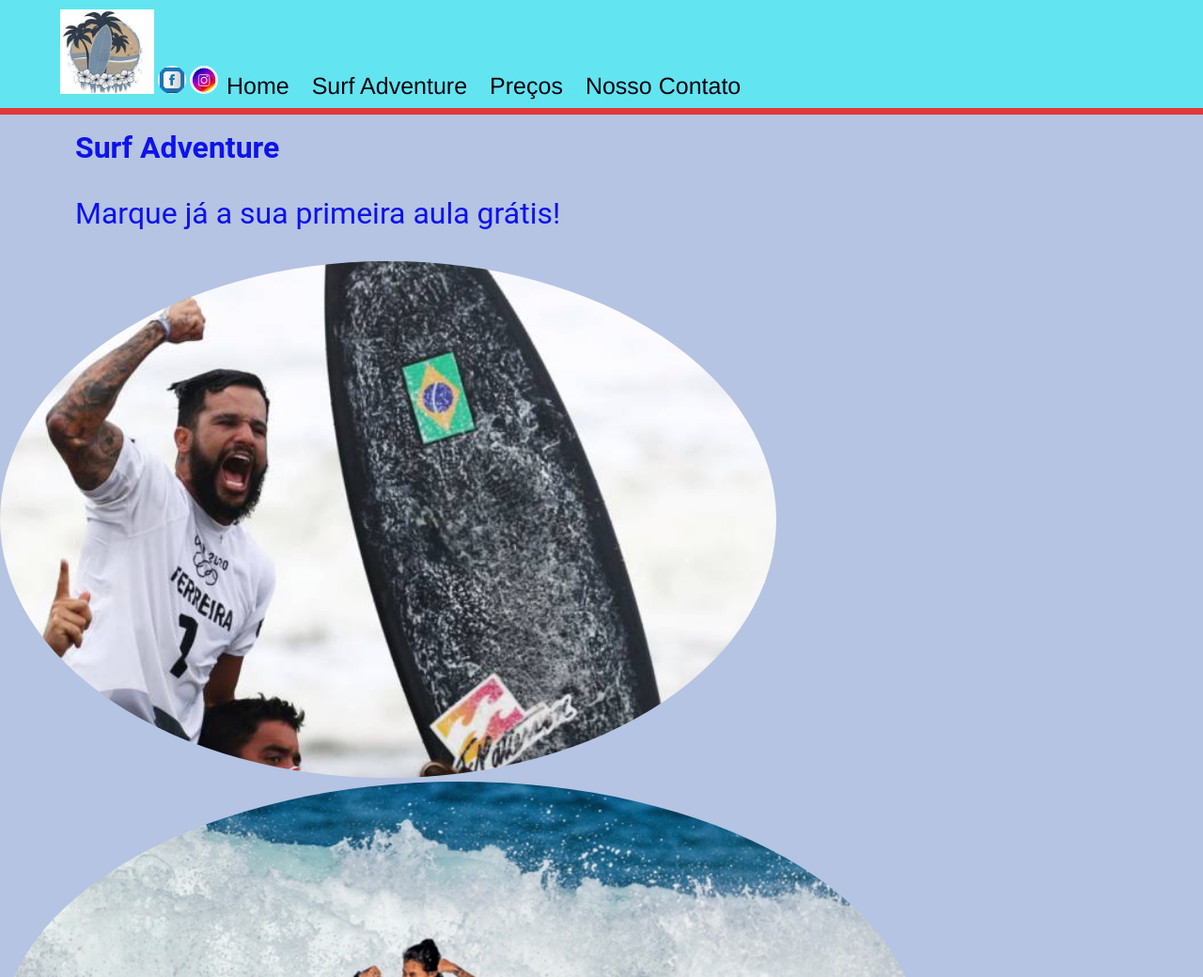
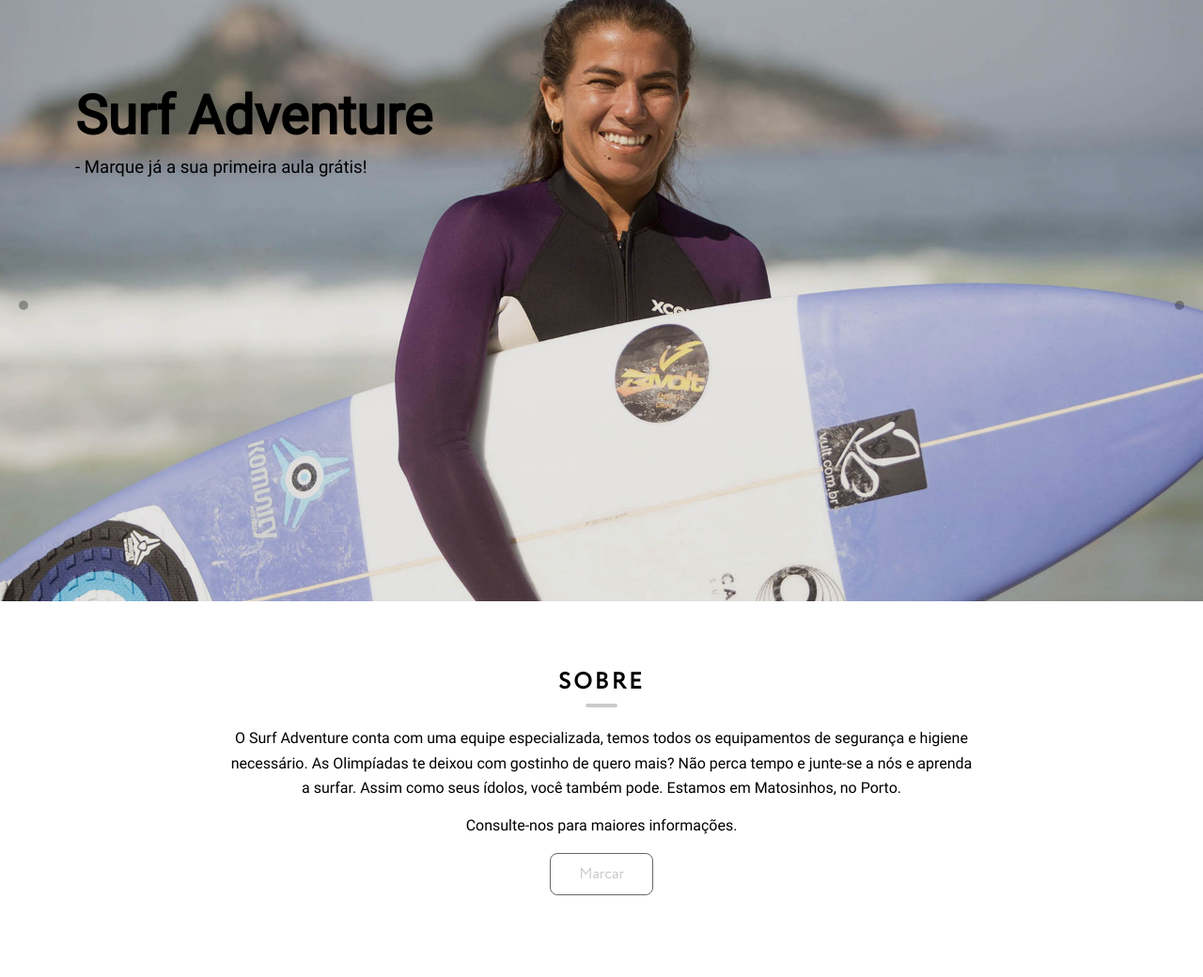
Before and after one commit to TomasManuelTM/Aulas-de-Surfe-main, a plain HTML site: page index.html in a window 1280 px wide. Shown: the top 1040 px of the page at 94% size. Drawn offline with Linux system fonts and the light colour scheme.

Commit message:
catalogo-exposicao e catalogo-sobre

```diff
--- /dev/null
+++ b/css/index.scss
@@ -0,0 +1,226 @@
+@font-face {
+	font-family: "circe" ;
+	src: url(../fonts/circe.otf);
+}
+@font-face {
+	font-family: "Roboto" ;
+	src: url(../fonts/Roboto.ttf);
+}
+
+*
+{
+	font-family: Roboto;
+	box-sizing: border-box;
+}
+
+/* elimina barra-scrool */
+*::scrollbar {
+    width: 0px;
+
+}
+
+::-webkit-scrollbar {
+    width: 0px;
+}
+
+body{
+	padding: 0px;
+	margin: 0px;
+	font-weight: 400;
+	overflow-x: hidden;
+}
+
+
+.header
+{
+	width: 95%;
+	height: 90px;
+	padding: 10px 2em;
+	position: fixed;
+    top:0;
+    left: 0;
+	z-index: 1;
+	background-color: #61e6f0fb;
+	border-bottom: 7px solid #e23737;
+
+
+	.redes-social
+	{
+		a
+		{
+			background: transparent;
+			text-decoration: none;
+			img
+			{
+				width: 30px;
+				height: 30px;
+				border-radius: 5px;
+
+			}
+		}
+	}
+	.img-logo
+	{
+		overflow: hidden;
+		border-radius: 5px;
+	}
+	.links-menu
+	{
+		li
+		{
+			margin: 0 5px;
+			display: inline-block;
+
+			a
+			{
+				color: #333;
+				font-weight: 800;
+				font-family: Lato;
+				text-decoration: none;
+			}
+		}
+	}
+}
+
+.catalogo-exposicao
+{
+	float: left;
+	clear: both;
+	width: 100vw;
+	height: 80vh;
+	// overflow: hidden;
+
+
+	.item-exposicao
+	{
+
+		// right: 150px;
+		float: left;
+		width: 100%;
+		height: 100%;
+		overflow: hidden;
+		position: relative;
+		display: inline-block;
+
+
+		.texto
+		{
+			z-index: 1;
+			width: 100%;
+			height: 100%;
+			padding: 5em;
+			position: relative;
+			background: rgba(0, 0, 0, .1);
+
+			h1
+			{
+				font-size: 3.6pc;
+				font-weight: 900;
+				line-height: 10px;
+			}
+			p
+			{
+				font-size: 14pt;
+			}
+		}
+		img
+		{
+			top: 0px;
+			left: 0px;
+			width: 100%;
+			height: 100%;
+			object-fit: cover;
+			position: absolute;
+		}
+	}
+	.catalogo-exposicao-btn
+	{
+		top: 0px;
+		float: left;
+		right: 0px;
+		width: 100%;
+		display: flex;
+		position: absolute;
+		justify-content: space-between;
+		transform: translate(0px, 40vh);
+
+
+		i
+		{
+			padding: 5px;
+			margin: 0 20px;
+			cursor: pointer;
+			border-radius: 8px;
+			background:rgba(0, 0, 0, .3);
+		}
+	}
+}
+
+.catalogo-sobre
+{
+	float: left;
+	width: 100%;
+
+	padding: 4em 1em;
+
+	.hgroup
+	{
+		width: 800px;
+		text-align: center;
+		margin: 0 auto;
+
+		h2
+		{
+			font-family: circe;
+			font-weight: 900;
+			line-height: 5px;
+			letter-spacing: 3px;
+			text-transform: uppercase;
+
+			&::after
+			{
+				content:"";
+				width: 30px;
+				padding: 2px;
+				display: block;
+				margin: 20px auto;
+				border-radius: 5px;
+				background: #ccc;
+			}
+		}
+		p
+		{
+			line-height: 20pt;
+		}
+		span
+		{
+			text-align: center;
+			a
+			{
+				color: #ccc;
+				display: table;
+				margin: 20px auto;
+				font-family: circe;
+				border-radius: 8px;
+				padding: 10px 30px;
+				text-decoration: none;
+				border: 1px solid #666;
+			}
+		}
+	}
+}
+
+.flex-3
+{
+	display: flex;
+	align-items: center;
+	flex-direction: row;
+	justify-content: space-between;
+}
+
+.align-center
+{
+	display: flex;
+	align-items: center;
+	flex-direction: column;
+}
--- a/index.html
+++ b/index.html
@@ -2,76 +2,58 @@
 <html lang="en">
 <head>
     <meta charset="UTF-8">
-    <link href="css/main.css" rel="stylesheet" type="text/css">
     <meta http-equiv="X-UA-Compatible" content="IE=edge">
     <meta name="viewport" content="width=device-width, initial-scale=1.0">
     <link id="logo" href="img/logo.jpg" rel="icon" type="image/x-icon"/>
+    <link href="css/index.css" rel="stylesheet" type="text/css">
+
     <title>Surf Adventure</title>
 </head>
 
 <body>
 
-    <header>
-        <img src="img/logo.jpg" alt="logo" width="100px" height="90px"></a></div>
-        <a href="https://www.facebook.com/surfeadventure/"><img id="icon" src="img/facebook.jpg" alt="Surf Adventure: Facebook"width="30px" height="30" /></a>
-        <a href="https://www.instagram.com/surfeadventure/"><img id="icon" src="img/instagram.jpg" alt="Surf Adventure: Instagram" width="30px" height="30" /></a>
-                <a id="link" href="index.html">Home</a>
-                <a id="link" href="surfadventure.html">Surf Adventure</a>
-                <a id="link" href="precos.html">Preços</a>
-                <a id="link" href="contato.html">Nosso Contato</a>
-    </header>
+    <!-- <header class="header flex-3">
+        <div class="redes-social">
+            <a href="https://www.facebook.com/surfeadventure/"><img src="img/facebook.jpg" alt="Surf Adventure: Facebook"/></a>
+            <a href="https://www.instagram.com/surfeadventure/"><img src="img/instagram.jpg" alt="Surf Adventure: Instagram"/></a>
+        </div>
+       <div class="img-logo"> <a><img src="img/logo.jpg" alt="logo" width="100px" height="90px"></a></div>
 
-    <div>
-        <h1>::</h1>
-        <p></p>
-        <center><h1>Surf Adventure</h1></center>
-        <h1 id="texto">Surf Adventure</h1>
-        <p id="texto">Marque já a sua primeira aula grátis!</p>
+        <ul class="links-menu">
+            <li><a id="link" href="index.html">Home</a></li>
+            <li> <a id="link" href="surfadventure.html">Surf Adventure</a></li>
+            <li><a id="link" href="precos.html">Preços</a></li>
+            <li><a id="link" href="contato.html">Nosso Contato</a></li>
+        </ul>
+    </header> -->
+
+    <div class="catalogo-exposicao">
+        <div class="item-exposicao">
+            <div class="texto">
+                <h1>Surf Adventure</h1>
+                <p>- Marque já a sua primeira aula grátis!</p>
+            </div>
+            <img src="./img/silvana-lima-surf.jpg" alt="">
+        </div>
+
+        <div class="catalogo-exposicao-btn">
+            <i class="btn-left"></i>
+            <i class="btn-right"></i>
+        </div>
     </div>
 
-    <section id="imagens">
-        <img id="icamp" src="img/italo.jpg" alt="Venha ser um campeão!" width="750px" height="550px"/>
-        <img id="icamp" src="img/silvana.jpeg" alt="Venha ser um campeão!"width="750px" height="550px"/>
-        <img id="icamp" src="img/medina.jpg" alt="Venha ser um campeão!" width="750px" height="550px"/>
-    </section>
+    <!-- sobre -->
+    <div class="catalogo-sobre">
+        <div class="hgroup">
+            <h2>Sobre</h2>
+            <p>O Surf Adventure conta com uma equipe especializada, temos todos os equipamentos de segurança e higiene necessário.
+                As Olimpíadas te deixou com gostinho de quero mais? Não perca tempo e junte-se a nós e aprenda a surfar. Assim como seus ídolos, você também pode. Estamos em Matosinhos, no Porto. </p>
+            <span>Consulte-nos para maiores informações. <a href="">Marcar</a></span>
+        </div>
+    </div>
 
-    <section id="section2">
-        <h1>Venha aprender e torna-se um campeão!</h1>
-    </section>
+    <!-- informacao site -->
 
-    <section id="section3">
-        <img id="icamp" src="img/maya.jpg" alt="Venha ser um campeão!" width="750px" height="550"/>
-        <div id="div1">
-        <center><h1>Surfando nas ondas...</h1></center>
-        <p id="p1">As Olimpíadas te deixou com gostinho de quero mais? Não perca tempo e junte-se a nós e aprenda a surfar. Assim como seus ídolos, você também pode.</p>
-        <p id="p1">O <b>Surf Adventure</b> conta com uma equipe especializada, temos todos os equipamentos de segurança e higiene necessário.</p>
-        <p id="p1">Estamos em Matosinhos, no Porto.</p>
-        <p id="p1">Consulte-nos para  maiores informações.</p>
-        </div>
-    </section>
-
-    <footer>
-        <div id="ins">
-            <form>
-            <h3>Subscreva a nossa Newsletter</h3>
-            <input id="email" type="email" name="email" placeholder="email@email.com" maxlength="254"/>
-            <input id="enviar" type="submit" value="Enviar"/>
-            </form>
-        </div>
-
-        <div id="ins">
-            <center><p><img src="img/logo.jpg" alt="Surf Adventure" width="100px" height="20%" /></p>
-            <p id="p2">© 2021 Surf Adventure.Todos os Direitos Reservados.</p>
-            <br/>
-            <p id="p2">© Designed by Laís Barbosa</p></Center>
-        </div>
-
-        <div id="ins">
-            <h3>Contactos</h3>
-            <p id="p2"><b>Telefoe:</b> 229 999 999 / 923 456 789</p>
-            <p id="p2"><b>E-mail:</b> surfadventure@gmail.com</p>
-        </div>
-    </footer>
 
 </body>
 </html>
```
Also changed, not shown: css/index.css (added), fonts/Lato.ttf (added), fonts/Linotte.otf (added), fonts/Roboto.ttf (added), fonts/circe.otf (added), img/meninas.jpg, 1 other file.
